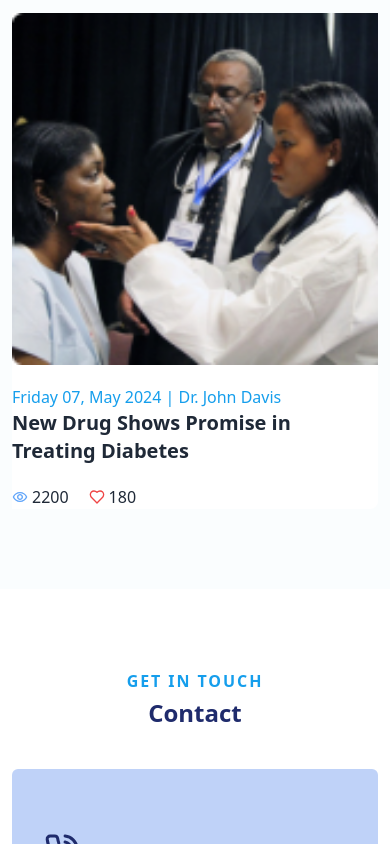
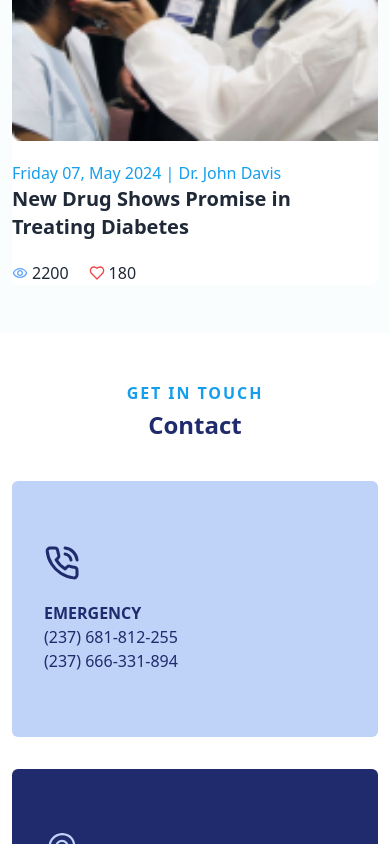
Before and after one commit to Bikash-Dev-Bk/softy-py-task, a React (Vite) app: page / in a window 390 px wide. Shown: the part 11156-12000 px from the top of the page. Built offline with nearby package versions, Linux system fonts and the light colour scheme.

Commit message:
fixed some padding issue all over the wwebsite

```diff
--- a/src/components/Contact.jsx
+++ b/src/components/Contact.jsx
@@ -6,7 +6,7 @@ import { SlLocationPin } from "react-icons/sl";
 const Contact = () => {
   return (
     <div className="lg:max-w-[1280px] mx-auto px-3 md:px-5 lg:px-2">
-      <div className=" py-20">
+      <div className=" py-12 lg:py-20">
         <div className="text-center">
           <p className="text-base md:text-xl uppercase text-[#159EEC] font-bold tracking-[.12em]">
             Get in touch
--- a/src/components/Doctors.jsx
+++ b/src/components/Doctors.jsx
@@ -31,7 +31,7 @@ const doctors = [
 const Doctors = () => {
   return (
     <div className="lg:max-w-[1280px] mx-auto px-3 md:px-5 lg:px-2">
-      <div className="py-20">
+      <div className="py-12 lg:py-20">
         <div className="text-center">
           <p className="text-base lg:text-xl uppercase text-[#159EEC] font-bold tracking-[.12em]">
             Trusted Care
--- a/src/components/News.jsx
+++ b/src/components/News.jsx
@@ -42,7 +42,7 @@ const News = () => {
     },
   ];
   return (
-    <div className="bg-[#FAFDFE] py-20">
+    <div className="bg-[#FAFDFE] py-12 lg:py-20">
       <div className="lg:max-w-[1280px] mx-auto px-3 md:px-5 lg:px-2">
         <div className="text-center">
           <p className="text-base lg:text-xl uppercase text-[#159EEC] font-bold tracking-[.12em]">
--- a/src/components/Services.jsx
+++ b/src/components/Services.jsx
@@ -8,7 +8,7 @@ import { GoDotFill } from "react-icons/go";
 
 const Services = () => {
   return (
-    <div className="bg-[#159EEC03] py-20">
+    <div className="bg-[#159EEC03] py-12 lg:py-20">
       <div className="lg:max-w-[1280px] mx-auto px-3 md:px-5 lg:px-2">
         <div className="text-center">
           <p className="text-base lg:text-xl uppercase text-[#159EEC] font-bold tracking-[.12em]">
--- a/src/components/Specialists.jsx
+++ b/src/components/Specialists.jsx
@@ -3,7 +3,7 @@ import logo1 from "../assets/images/Vector1.png";
 
 const Specialists = () => {
   return (
-    <div className="lg:max-w-[1280px] mx-auto px-3 md:px-5 lg:px-2 py-20">
+    <div className="lg:max-w-[1280px] mx-auto px-3 md:px-5 lg:px-2 py-12 lg:py-20">
       <div className="text-center">
         <p className="text-base lg:text-xl uppercase text-[#159EEC] font-bold tracking-[.12em]">
           Always Caring
```
